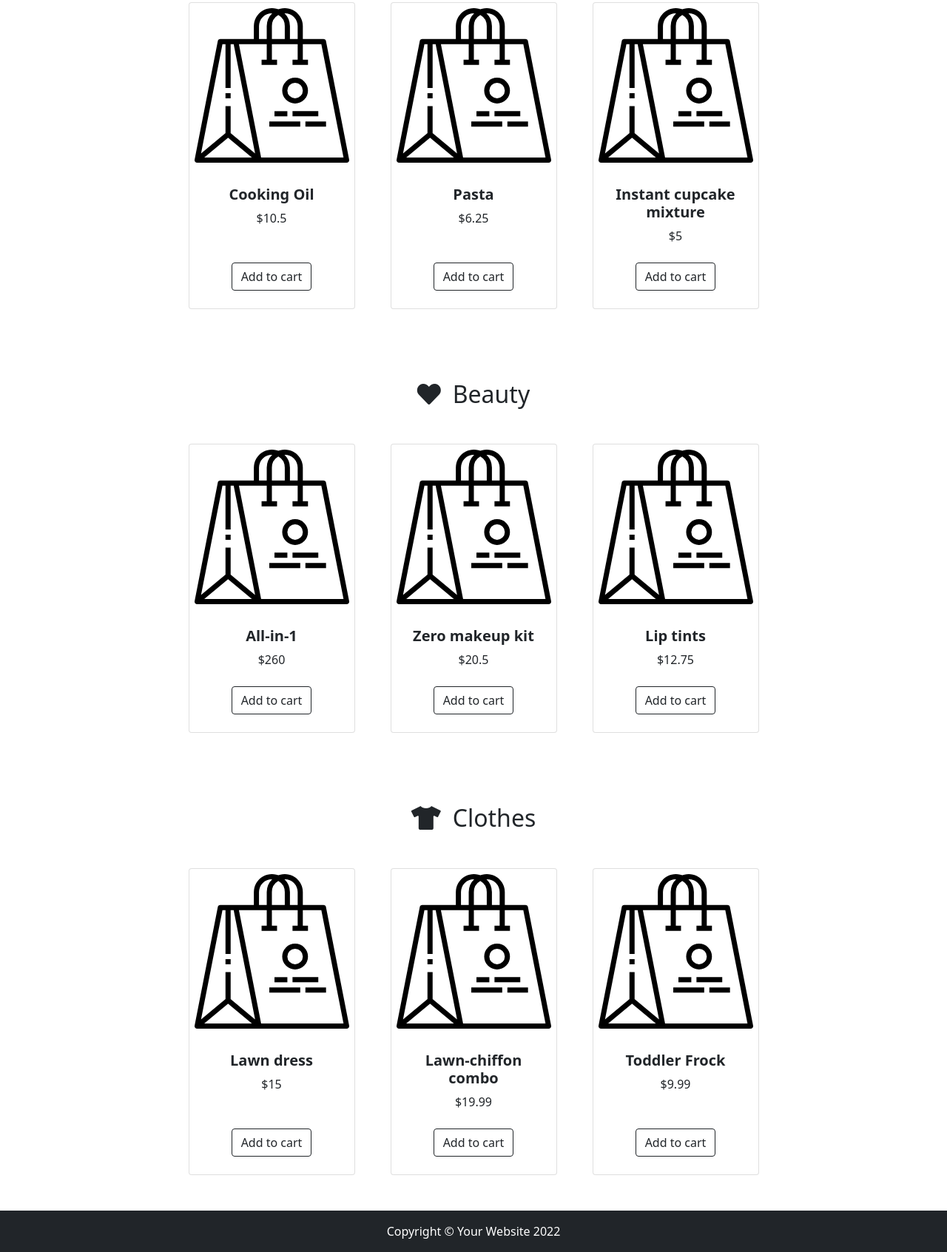
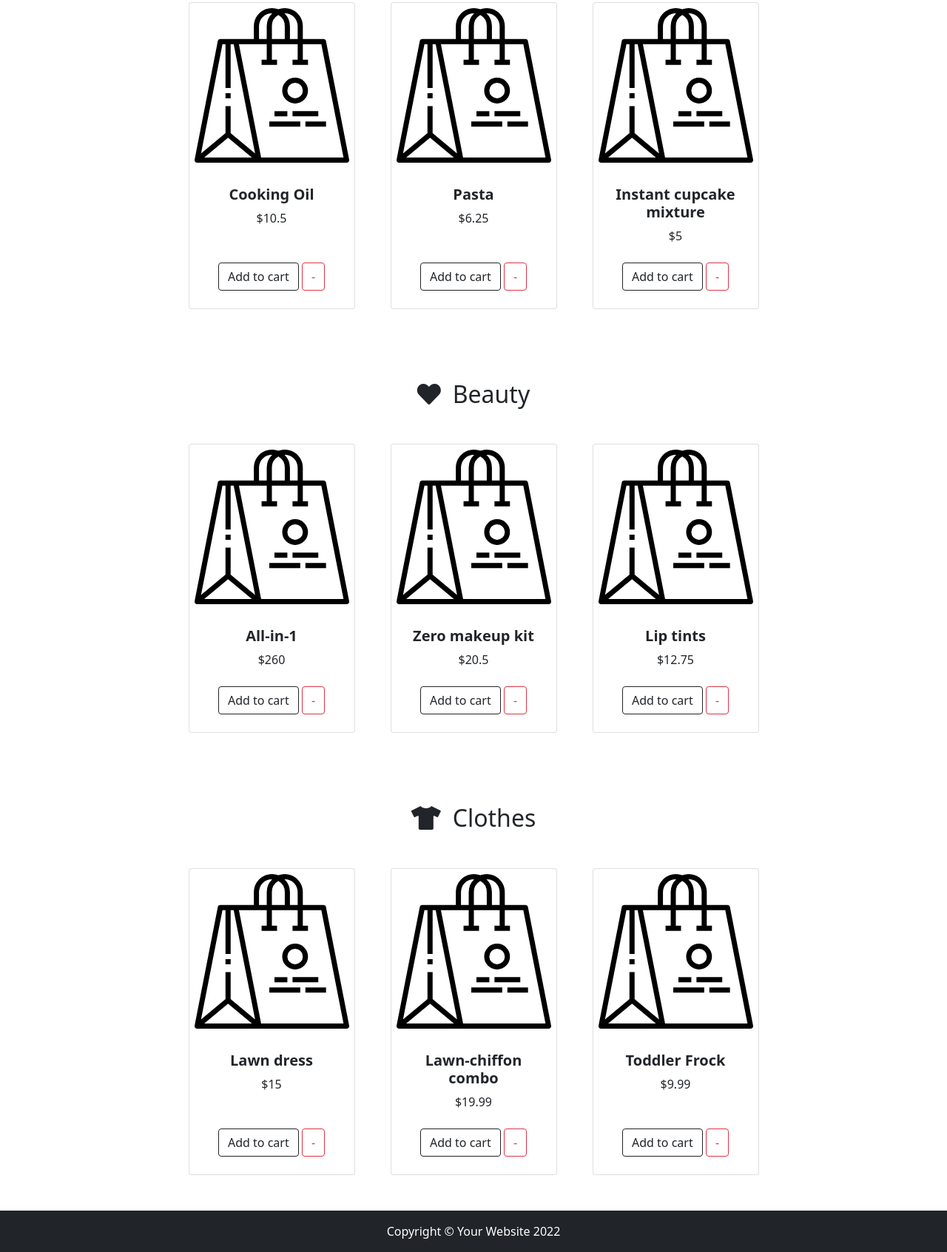
Before and after one commit to JordiNodeJS/Sprint-3_Shop, a website: page index.html in a window 1280 px wide. Shown: the part 499-2192 px from the top of the page at 74% size. Drawn offline with nearby package versions, Linux system fonts and the light colour scheme.

Commit message:
sprin3/rest button

```diff
--- a/index.html
+++ b/index.html
@@ -101,6 +101,10 @@
                 <button type="button" onclick="addToCart(1)" class="btn btn-outline-dark">
                   Add to cart
                 </button>
+                <button type="button" onclick="removeFromCart(1)" class="btn btn-outline-danger">
+                  -
+                </button>
+
               </div>
             </div>
           </div>
@@ -119,6 +123,9 @@
                 <button type="button" onclick="addToCart(2)" class="btn btn-outline-dark">
                   Add to cart
                 </button>
+                <button type="button" onclick="removeFromCart(2)" class="btn btn-outline-danger">
+                  -
+                </button>
               </div>
             </div>
           </div>
@@ -136,6 +143,9 @@
               <div class="text-center">
                 <button type="button" onclick="addToCart(3)" class="btn btn-outline-dark">
                   Add to cart
+                </button>
+                <button type="button" onclick="removeFromCart(3)" class="btn btn-outline-danger">
+                  -
                 </button>
               </div>
             </div>
@@ -163,6 +173,9 @@
                 <button type="button" onclick="addToCart(4)" class="btn btn-outline-dark">
                   Add to cart
                 </button>
+                <button type="button" onclick="removeFromCart(4)" class="btn btn-outline-danger">
+                  -
+                </button>
               </div>
             </div>
           </div>
@@ -181,6 +194,9 @@
                 <button type="button" onclick="addToCart(5)" class="btn btn-outline-dark">
                   Add to cart
                 </button>
+                <button type="button" onclick="removeFromCart(5)" class="btn btn-outline-danger">
+                  -
+                </button>
               </div>
             </div>
           </div>
@@ -198,6 +214,9 @@
               <div class="text-center">
                 <button type="button" onclick="addToCart(6)" class="btn btn-outline-dark">
                   Add to cart
+                </button>
+                <button type="button" onclick="removeFromCart(6)" class="btn btn-outline-danger">
+                  -
                 </button>
               </div>
             </div>
@@ -225,6 +244,9 @@
                 <button type="button" onclick="addToCart(7)" class="btn btn-outline-dark">
                   Add to cart
                 </button>
+                <button type="button" onclick="removeFromCart(7)" class="btn btn-outline-danger">
+                  -
+                </button>
               </div>
             </div>
           </div>
@@ -242,6 +264,9 @@
               <div class="text-center">
                 <button type="button" onclick="addToCart(8)" class="btn btn-outline-dark">
                   Add to cart
+                </button>
+                <button type="button" onclick="removeFromCart(8)" class="btn btn-outline-danger">
+                  -
                 </button>
               </div>
             </div>
@@ -261,6 +286,10 @@
                 <button type="button" onclick="addToCart(9)" class="btn btn-outline-dark">
                   Add to cart
                 </button>
+                <button type="button" onclick="removeFromCart(9)" class="btn btn-outline-danger">
+                  -
+                </button>
+
               </div>
             </div>
           </div>
--- a/js/shop.js
+++ b/js/shop.js
@@ -1,5 +1,9 @@
 const $count_product = document.querySelector('#count_product')
 $botoncito = document.querySelector('.btn.btn-outline-dark.flex-center')
+const $closeButton = document.querySelector('.btn-close')
+// $closeButton.addEventListener('click',() => window.location.reload)
+
+
 // If you have time, you can move this variable "products" to a json or js file and load the data in this js. It will look more professional
 const products = [
   {
@@ -165,9 +169,14 @@ function applyPromotionsCart() {
 
 // ** Nivell II **
 let count_product = 0
+
 function counterUI(){
     count_product++
     $count_product.textContent = count_product
+}
+function counterUIremove(){
+  count_product--
+  $count_product.textContent = count_product
 }
 // Exercise 7
 function addToCart(id) {
@@ -234,6 +243,7 @@ function removeFromCart(id) {
       for (let i = 0; i < cart.length; i++) {
         if (cart[i].id == id && cart[i].quantity > 0) {
           cart[i].quantity -= 1
+          counterUIremove()
           if (cart[i].quantity == 0) cart.splice(i, 1)
         }
       }
```
